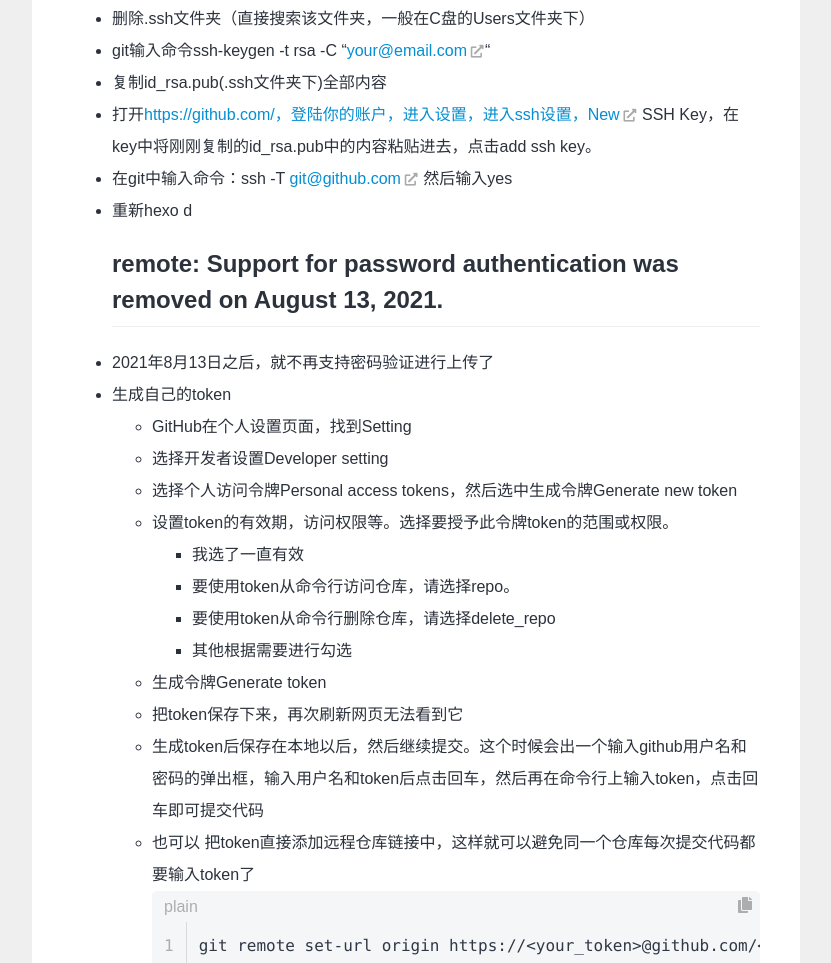
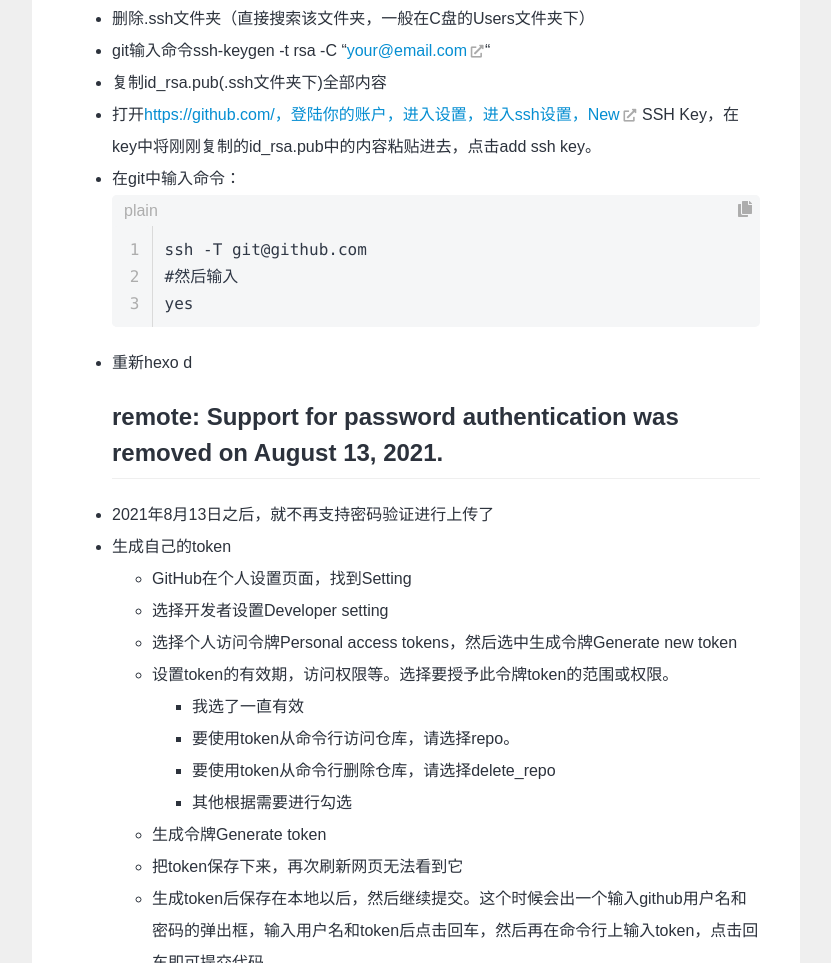
Before and after one commit to millionchan/millionchan.github.io, a plain HTML site: page 2022/02/27/部署博客失败解决方案/index.html in a window 1280 px wide. Shown: the part 2494-3457 px from the top of the page, without its empty margins (59-890 px from the left). Drawn offline with nearby package versions, Linux system fonts and the light colour scheme.

Commit message:
Site updated: 2023-05-11 18:53:07

```diff
--- a/2022/02/27/部署博客失败解决方案/index.html
+++ b/2022/02/27/部署博客失败解决方案/index.html
@@ -6,7 +6,7 @@
 <meta property="og:description" content="SpawnFailed        问题描述：在使用 hexo d 时，出现 SpawnFailed 的错误 解决方案 重启电脑    输入邮箱、用户名  12git config --global user.email &quot;2673065011@qq.com&quot;git config --global user.name &quot;210">
 <meta property="og:locale" content="en_US">
 <meta property="article:published_time" content="2022-02-27T03:44:49.277Z">
-<meta property="article:modified_time" content="2023-05-11T07:54:36.936Z">
+<meta property="article:modified_time" content="2023-05-11T10:52:18.810Z">
 <meta property="article:author" content="Millionchan">
 <meta name="twitter:card" content="summary"><title>部署博客失败解决方案 | Hexo</title><link ref="canonical" href="http://yoursite.com/2022/02/27/%E9%83%A8%E7%BD%B2%E5%8D%9A%E5%AE%A2%E5%A4%B1%E8%B4%A5%E8%A7%A3%E5%86%B3%E6%96%B9%E6%A1%88/"><link rel="dns-prefetch" href="https://cdn.jsdelivr.net"><link rel="stylesheet" href="https://cdn.jsdelivr.net/npm/@fortawesome/fontawesome-free@5.12.1/css/all.min.css" type="text/css"><link rel="stylesheet" href="/css/index.css?v=2.6.2"><script>var Stun = window.Stun || {};
 var CONFIG = {
@@ -61,7 +61,7 @@ window.CONFIG = CONFIG;</script><meta name="generator" content="Hexo 4.2.1"></he
 <li>git输入命令ssh-keygen -t rsa -C “<span class="exturl"><a class="exturl__link" href="mailto:your@email.com">your@email.com</a><span class="exturl__icon"><i class="fas fa-external-link-alt"></i></span></span>“</li>
 <li>复制id_rsa.pub(.ssh文件夹下)全部内容</li>
 <li>打开<span class="exturl"><a class="exturl__link" href="https://github.com/，登陆你的账户，进入设置，进入ssh设置，New" target="_blank" rel="noopener">https://github.com/，登陆你的账户，进入设置，进入ssh设置，New</a><span class="exturl__icon"><i class="fas fa-external-link-alt"></i></span></span> SSH Key，在key中将刚刚复制的id_rsa.pub中的内容粘贴进去，点击add ssh key。</li>
-<li>在git中输入命令：ssh -T <span class="exturl"><a class="exturl__link" href="mailto:git@github.com">git@github.com</a><span class="exturl__icon"><i class="fas fa-external-link-alt"></i></span></span> 然后输入yes</li>
+<li>在git中输入命令：  <figure class="highlight plain"><div class="table-container"><table><tr><td class="gutter"><pre><span class="line">1</span><br><span class="line">2</span><br><span class="line">3</span><br></pre></td><td class="code"><pre><span class="line">ssh -T git@github.com </span><br><span class="line">#然后输入</span><br><span class="line">yes</span><br></pre></td></tr></table></div></figure></li>
 <li>重新hexo d
         <h2 id="remote-Support-for-password-authentication-was-removed-on-August-13-2021">
           <a href="#remote-Support-for-password-authentication-was-removed-on-August-13-2021" class="heading-link"><i class="fas fa-link"></i></a><a href="#remote-Support-for-password-authentication-was-removed-on-August-13-2021" class="headerlink" title="remote: Support for password authentication was removed on August 13, 2021."></a><strong>remote: Support for password authentication was removed on August 13, 2021.</strong></h2>
```
Also changed, not shown: page/2/index.html (+1 -1 lines).
